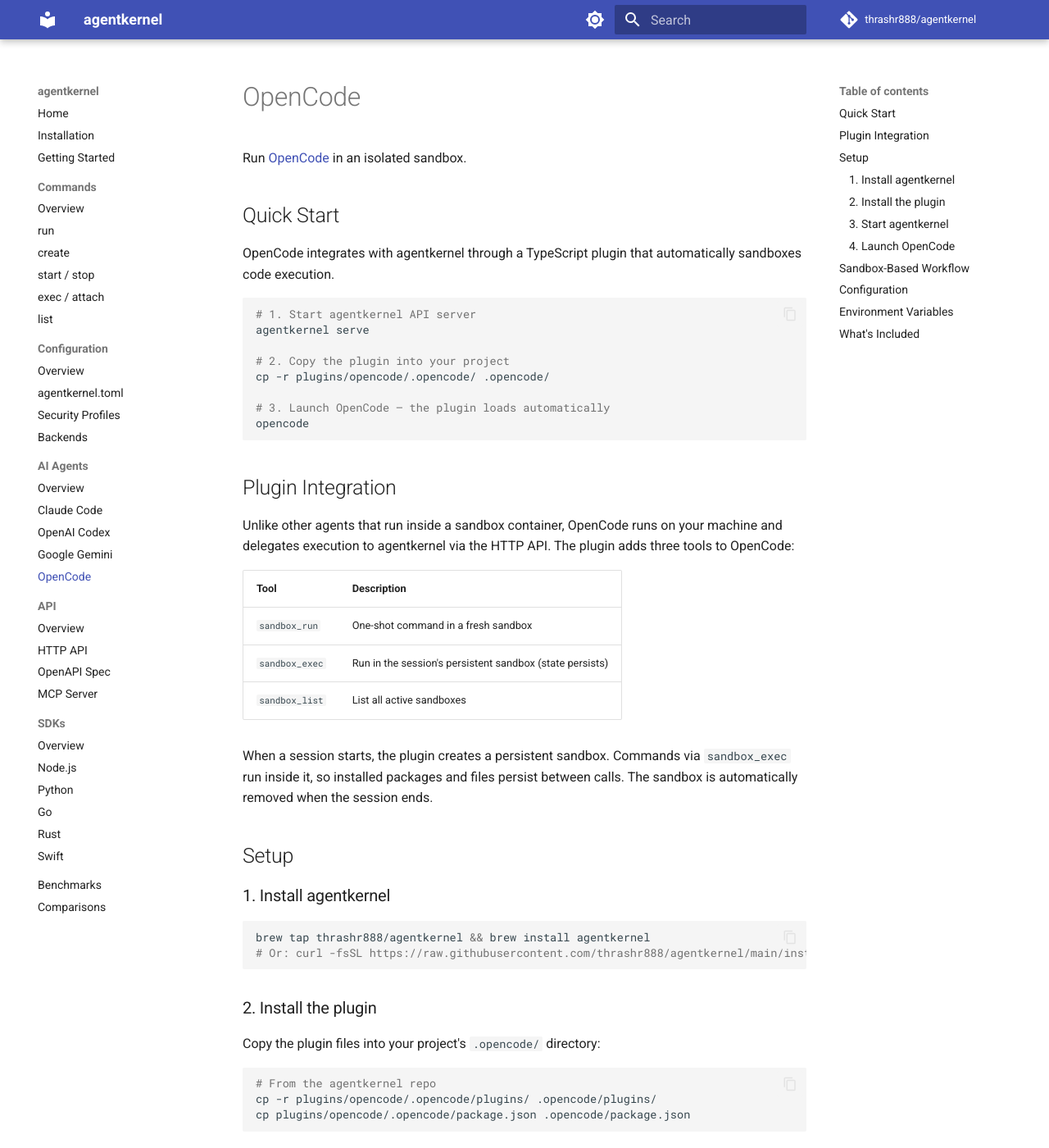
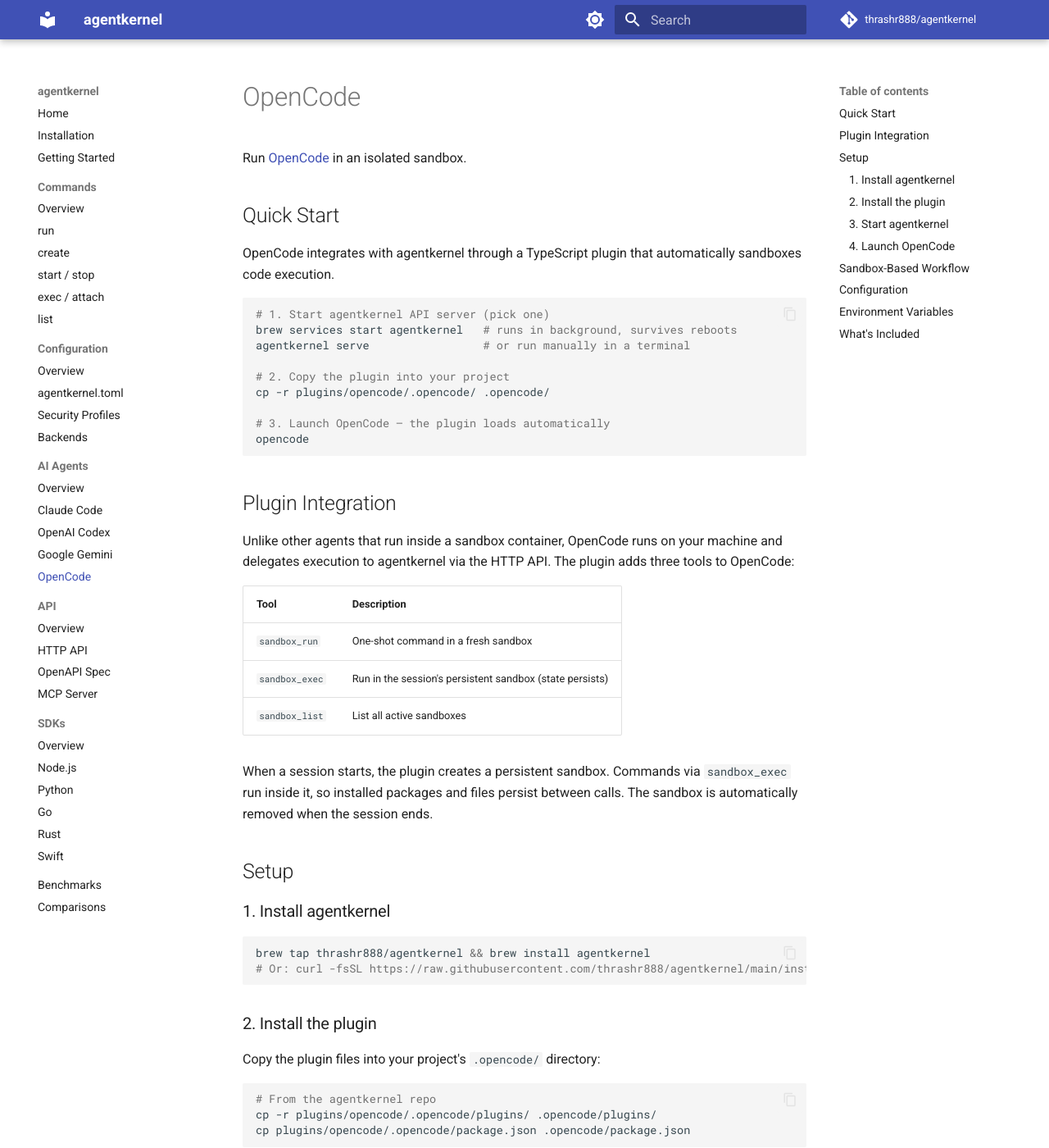
Before and after one commit to thrashr888/agentkernel, an MkDocs documentation site: the page built from docs/agent-opencode.md, in a window 1280 px wide and 1400 px high. Shown: the whole window at 82% size. Built offline with MkDocs 1.6.1 and Material for MkDocs 9.7.7, drawn with Linux system fonts in a browser that asks for light colours; comment, search, counter and statistics services are not loaded; some of the changed text lies outside the part shown.

Commit message:
feat: add Homebrew service for agentkernel serve
Add service block to Homebrew formula so users can run
`brew services start agentkernel` instead of manually running
`agentkernel serve`. Listens on 127.0.0.1:8080 with keep-alive,
logs to var/log/agentkernel.log. Update all docs that reference
`agentkernel serve` to show the service alternative first.

Co-Authored-By: Claude Opus 4.5 <noreply@anthropic.com>

````diff
--- a/docs/agent-opencode.md
+++ b/docs/agent-opencode.md
@@ -8,8 +8,9 @@ Run [OpenCode](https://opencode.ai/) in an isolated sandbox.
 OpenCode integrates with agentkernel through a TypeScript plugin that automatically sandboxes code execution.
 
 ```bash
-# 1. Start agentkernel API server
-agentkernel serve
+# 1. Start agentkernel API server (pick one)
+brew services start agentkernel   # runs in background, survives reboots
+agentkernel serve                 # or run manually in a terminal
 
 # 2. Copy the plugin into your project
 cp -r plugins/opencode/.opencode/ .opencode/
@@ -61,6 +62,10 @@ Your project should have:
 ### 3. Start agentkernel
 
 ```bash
+# As a background service (recommended — survives reboots)
+brew services start agentkernel
+
+# Or run manually
 agentkernel serve --host 127.0.0.1 --port 8080
 ```
 
````
Also changed, not shown: README.md (+4 -1 lines), docs/api-http.md (+4 -1 lines), docs/index.md (+4 -0 lines), plugins/opencode/README.md (+4 -0 lines).
